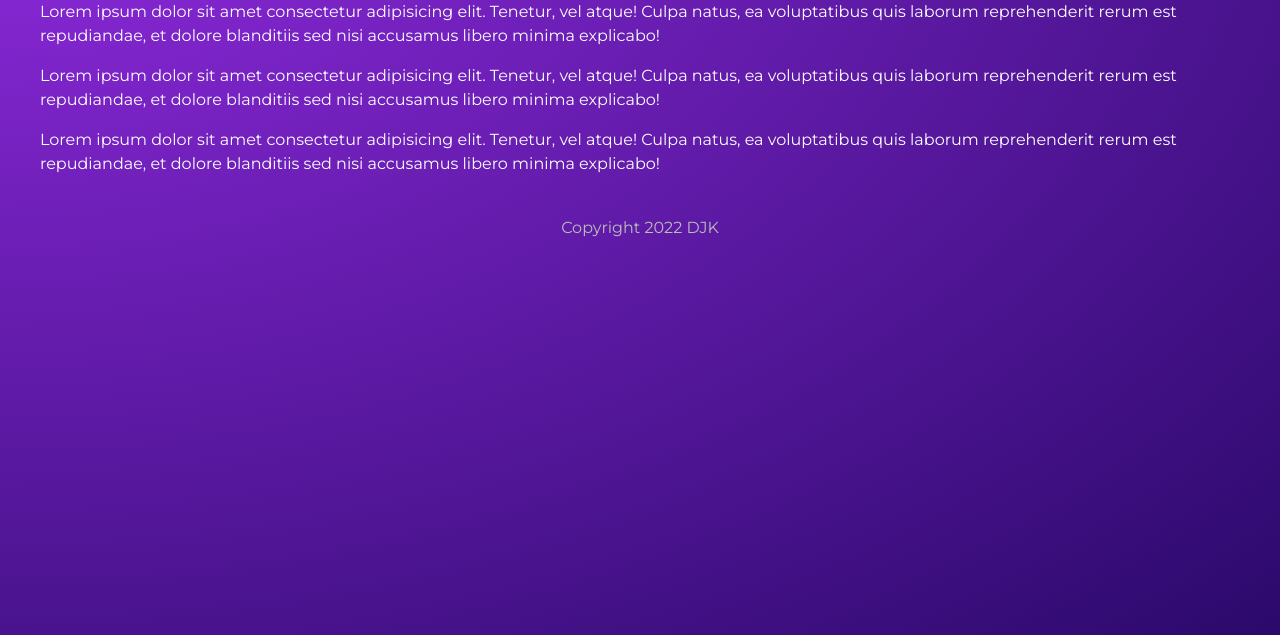
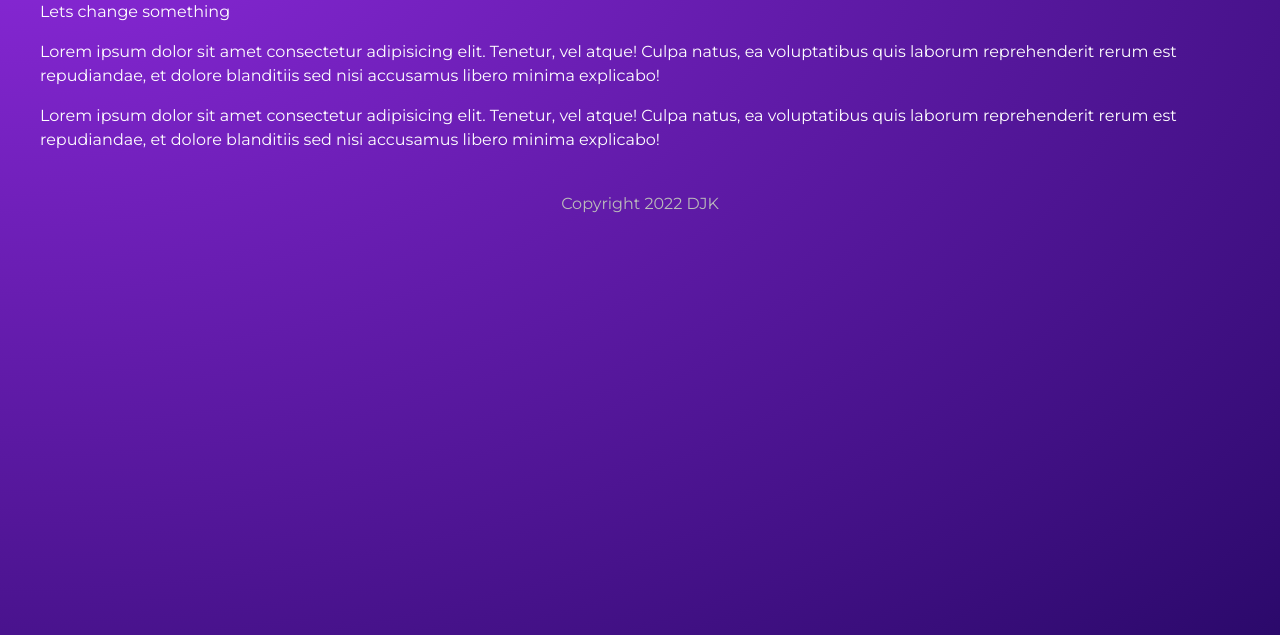
Before and after one commit to x03r4/G02, a Gatsby site: page /about in a window 1280 px wide. Shown: the part 165-800 px from the top of the page. Built offline with nearby package versions, Linux system fonts and the light colour scheme; Gatsby itself is replaced by a stand-in of ours.

Commit message:
lets change sth

```diff
--- a/src/pages/about.js
+++ b/src/pages/about.js
@@ -6,12 +6,7 @@ function about() {
     <Layout>
       <div>
         <h1>About Page</h1>
-        <p>
-          Lorem ipsum dolor sit amet consectetur adipisicing elit. Tenetur, vel
-          atque! Culpa natus, ea voluptatibus quis laborum reprehenderit rerum
-          est repudiandae, et dolore blanditiis sed nisi accusamus libero minima
-          explicabo!
-        </p>
+        <p>Lets change something</p>
         <p>
           Lorem ipsum dolor sit amet consectetur adipisicing elit. Tenetur, vel
           atque! Culpa natus, ea voluptatibus quis laborum reprehenderit rerum
```
